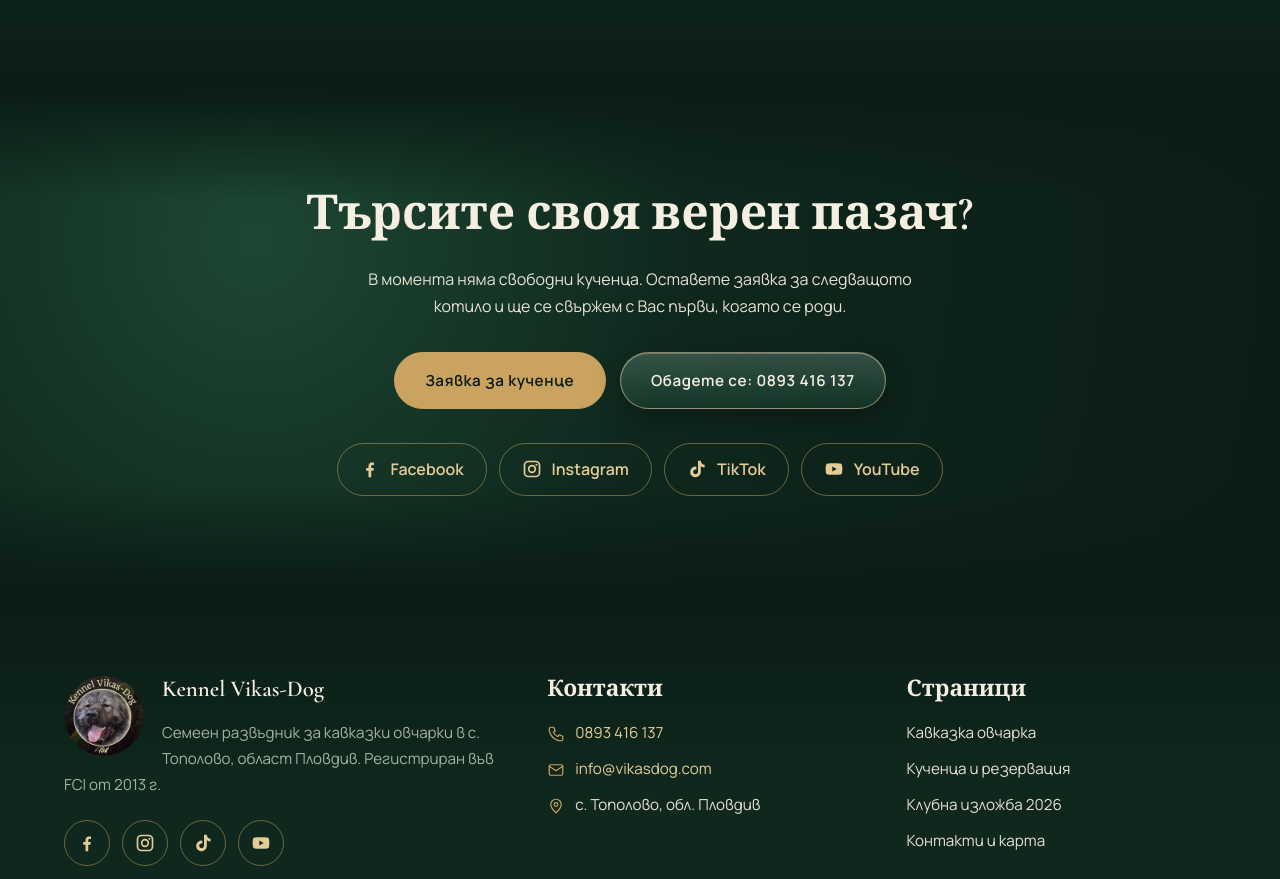
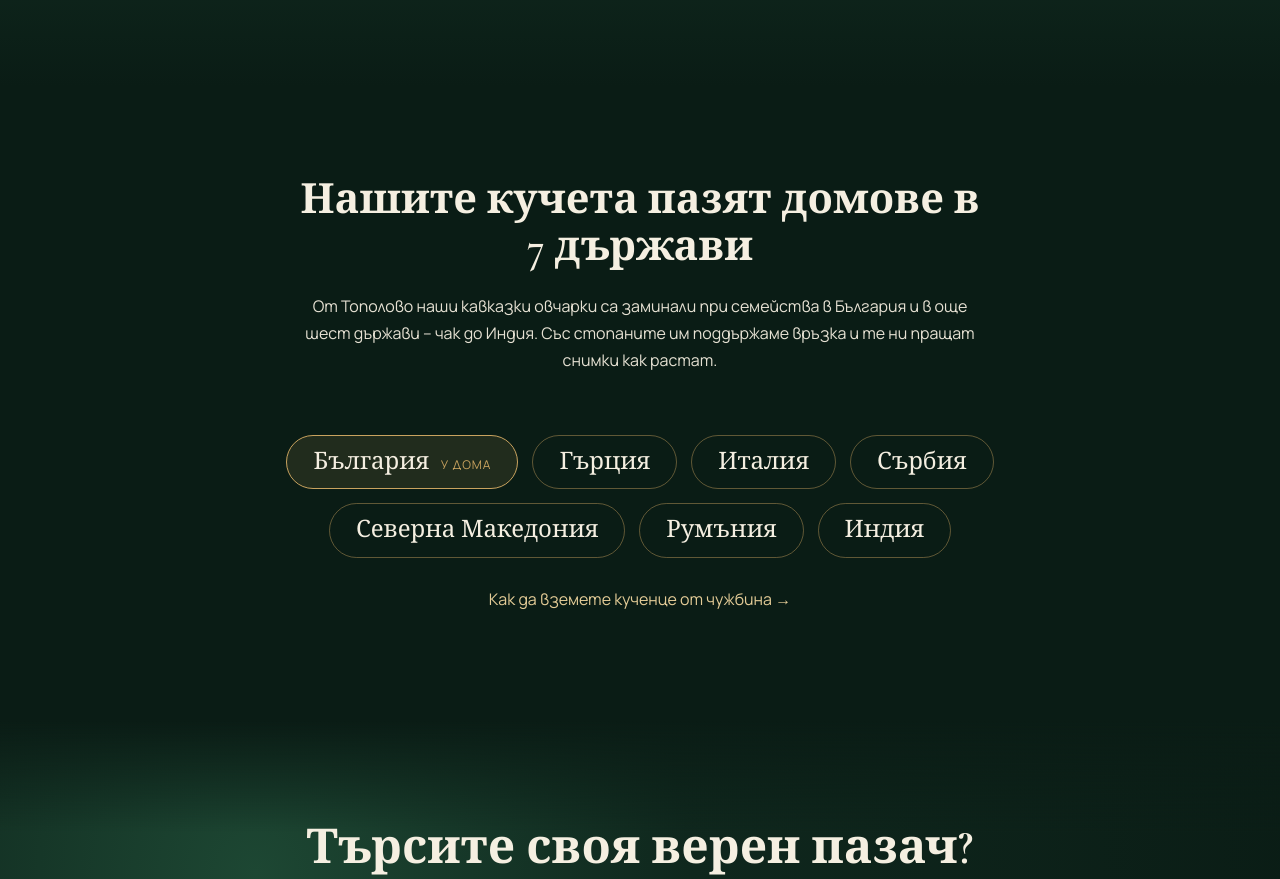
Before and after one commit to Nikstars/vikasdog, a plain HTML site: page index.html in a window 1280 px wide. Shown: the part 6044-6923 px from the top of the page. Drawn offline with nearby package versions, Linux system fonts and the light colour scheme.

Commit message:
Give comparison article its own hero photo and add countries section

```diff
--- a/css/style.css
+++ b/css/style.css
@@ -582,6 +582,53 @@ ol {
     background-image: url("../images/photos/award-ceremony.jpg");
 }
 
+/* ---------- Нашите кучета по света ---------- */
+
+.country-list {
+    display: flex;
+    flex-wrap: wrap;
+    justify-content: center;
+    gap: 14px;
+    max-width: 900px;
+    margin: 0 auto;
+    padding: 0;
+    list-style: none;
+}
+
+.country-list li {
+    padding: 12px 26px;
+    border: 1px solid rgba(201, 163, 95, 0.45);
+    border-radius: 999px;
+    font-family: var(--font-head);
+    font-size: 1.5em;
+    line-height: 1.2;
+    color: var(--cream);
+}
+
+.country-list li.home {
+    border-color: var(--gold);
+    background-color: rgba(201, 163, 95, 0.12);
+}
+
+.country-list small {
+    margin-left: 6px;
+    font-family: var(--font-body);
+    font-size: 0.5em;
+    letter-spacing: 0.08em;
+    text-transform: uppercase;
+    color: var(--gold);
+}
+
+.country-note {
+    margin-top: 28px;
+    text-align: center;
+}
+
+.hero-compare {
+    background-image: url("../images/photos/kennel-dog.jpg");
+    background-position: center 35%;
+}
+
 .hero-puppies {
     background-image: url("../images/photos/puppy-grass.jpg");
 }
--- a/index.html
+++ b/index.html
@@ -240,6 +240,25 @@
             </div>
         </section>
 
+        <section class="section" id="world" aria-labelledby="worldTitle">
+            <div class="container">
+                <div class="section-head reveal">
+                    <h2 id="worldTitle">Нашите кучета пазят домове в 7 държави</h2>
+                    <p>От Тополово наши кавказки овчарки са заминали при семейства в България и в още шест държави – чак до Индия. Със стопаните им поддържаме връзка и те ни пращат снимки как растат.</p>
+                </div>
+                <ul class="country-list reveal">
+                    <li class="home">България <small>у дома</small></li>
+                    <li>Гърция</li>
+                    <li>Италия</li>
+                    <li>Сърбия</li>
+                    <li>Северна Македония</li>
+                    <li>Румъния</li>
+                    <li>Индия</li>
+                </ul>
+                <p class="country-note reveal"><a href="price.html#abroad">Как да вземете кученце от чужбина →</a></p>
+            </div>
+        </section>
+
         <section class="cta" id="guardian">
             <div class="container reveal">
                 <h2>Търсите своя верен пазач?</h2>
```
Also changed, not shown: caucasian-vs-central-asian.html (+1 -1 lines), en/caucasian-vs-central-asian.html (+1 -1 lines), en/index.html (+19 -0 lines), en/price.html (+1 -1 lines), price.html (+1 -1 lines).
